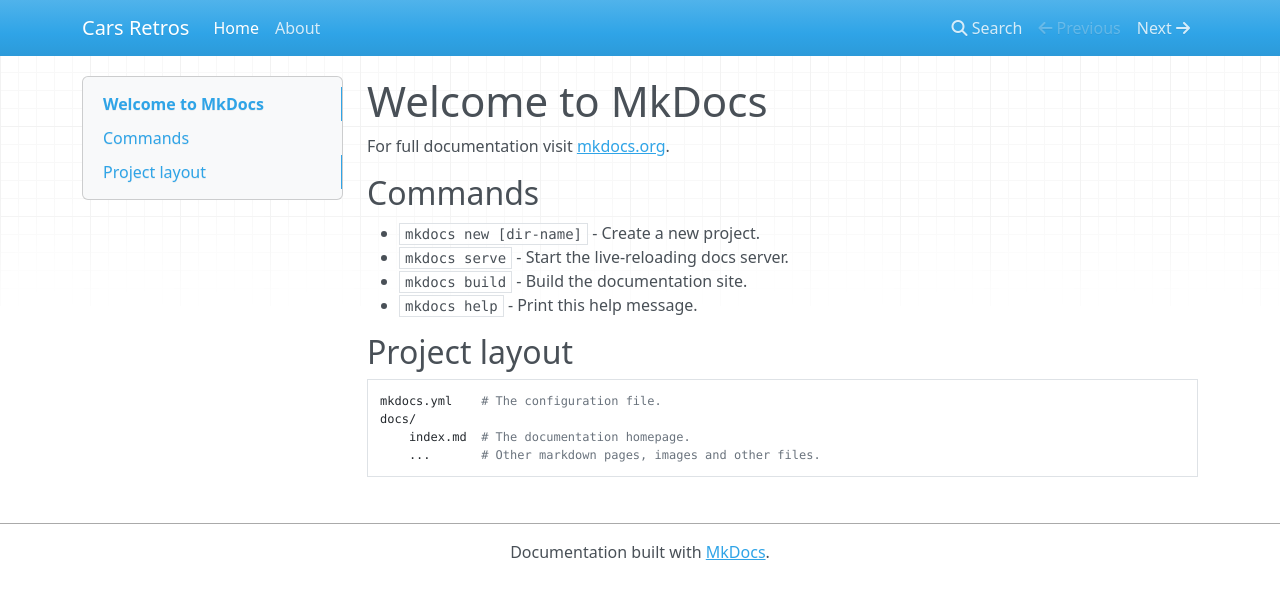
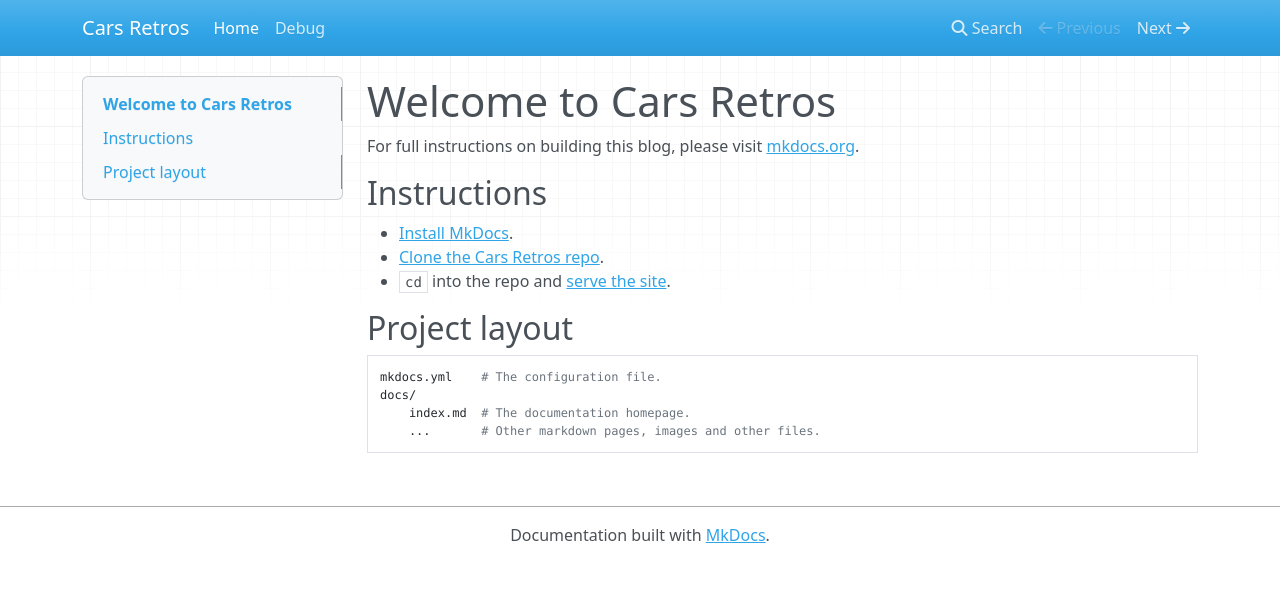
Before and after one commit to kao-coche/cars-retros-mkdocs, an MkDocs documentation site: the page built from docs/README.md, in a window 1280 px wide. Shown: the top 599 px of the page. Built offline with MkDocs 1.6.1, drawn with Linux system fonts in a browser that asks for light colours; nearby versions of some CDN libraries.

Commit message:
update site config; update README

```diff
--- /dev/null
+++ b/docs/README.md
@@ -0,0 +1,16 @@
+# Welcome to Cars Retros
+
+For full instructions on building this blog, please visit [mkdocs.org](http://mkdocs.org).
+
+## Instructions
+
+* [Install MkDocs](https://www.mkdocs.org/#installation).
+* [Clone the Cars Retros repo](https://github.com/kao-coche/cars-retros-mkdocs).
+* `cd` into the repo and [serve the site](https://www.mkdocs.org/#building-the-site).
+
+## Project layout
+
+    mkdocs.yml    # The configuration file.
+    docs/
+        index.md  # The documentation homepage.
+        ...       # Other markdown pages, images and other files.
--- a/docs/index.md
+++ /dev/null
@@ -1,17 +0,0 @@
-# Welcome to MkDocs
-
-For full documentation visit [mkdocs.org](http://mkdocs.org).
-
-## Commands
-
-* `mkdocs new [dir-name]` - Create a new project.
-* `mkdocs serve` - Start the live-reloading docs server.
-* `mkdocs build` - Build the documentation site.
-* `mkdocs help` - Print this help message.
-
-## Project layout
-
-    mkdocs.yml    # The configuration file.
-    docs/
-        index.md  # The documentation homepage.
-        ...       # Other markdown pages, images and other files.
--- a/mkdocs.yml
+++ b/mkdocs.yml
@@ -1,5 +1,5 @@
 site_name: Cars Retros
 
 nav:
-    - Home: index.md
-    - About: about.md
+- Home: 'README.md'
+- Debug: 'debug/index.md'
```
Also changed, not shown: docs/about.md (deleted, +0 -61 lines), docs/debug/2020-02-03-short-gpg-key.md (added, +10 -0 lines), docs/debug/index.md (added, +64 -0 lines).
